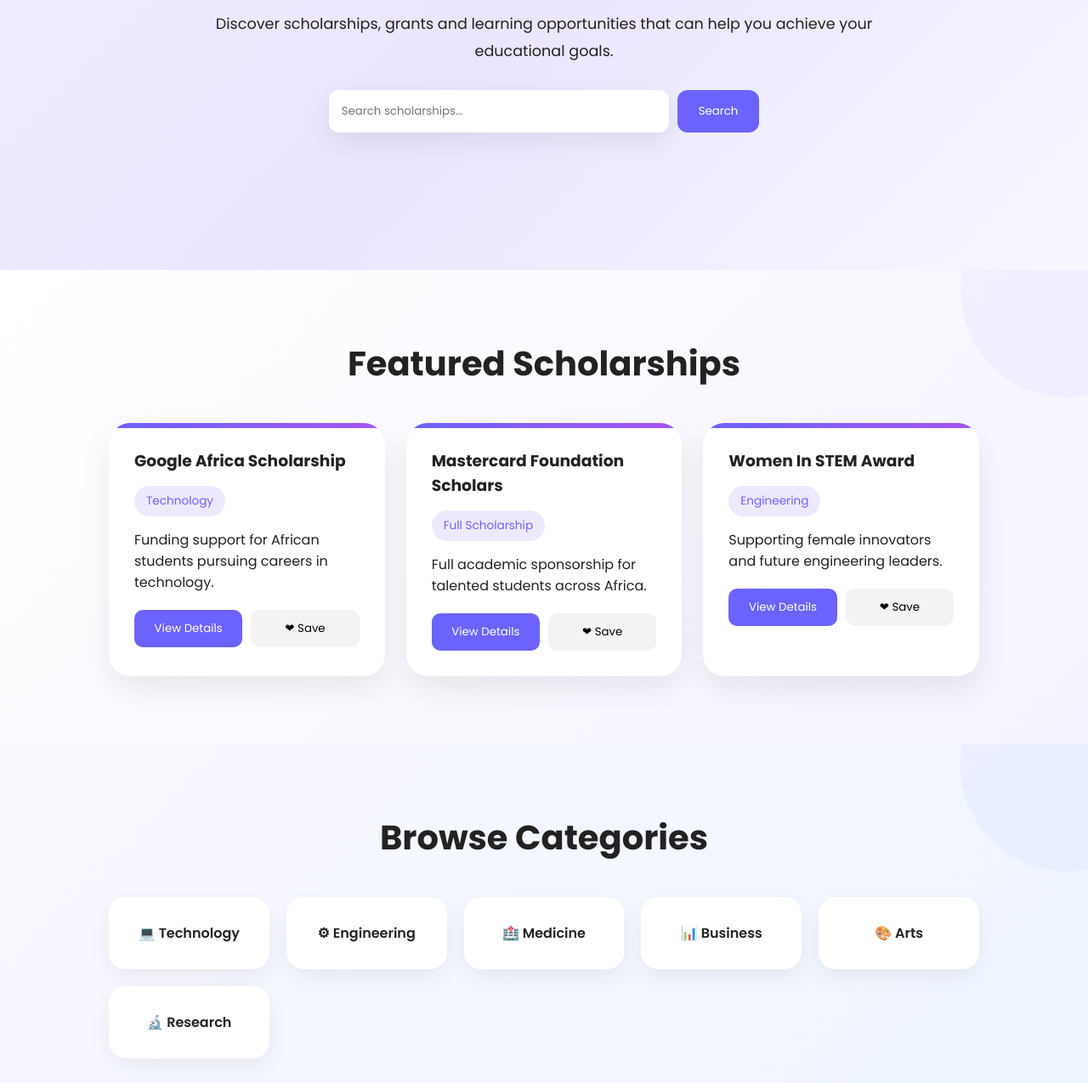
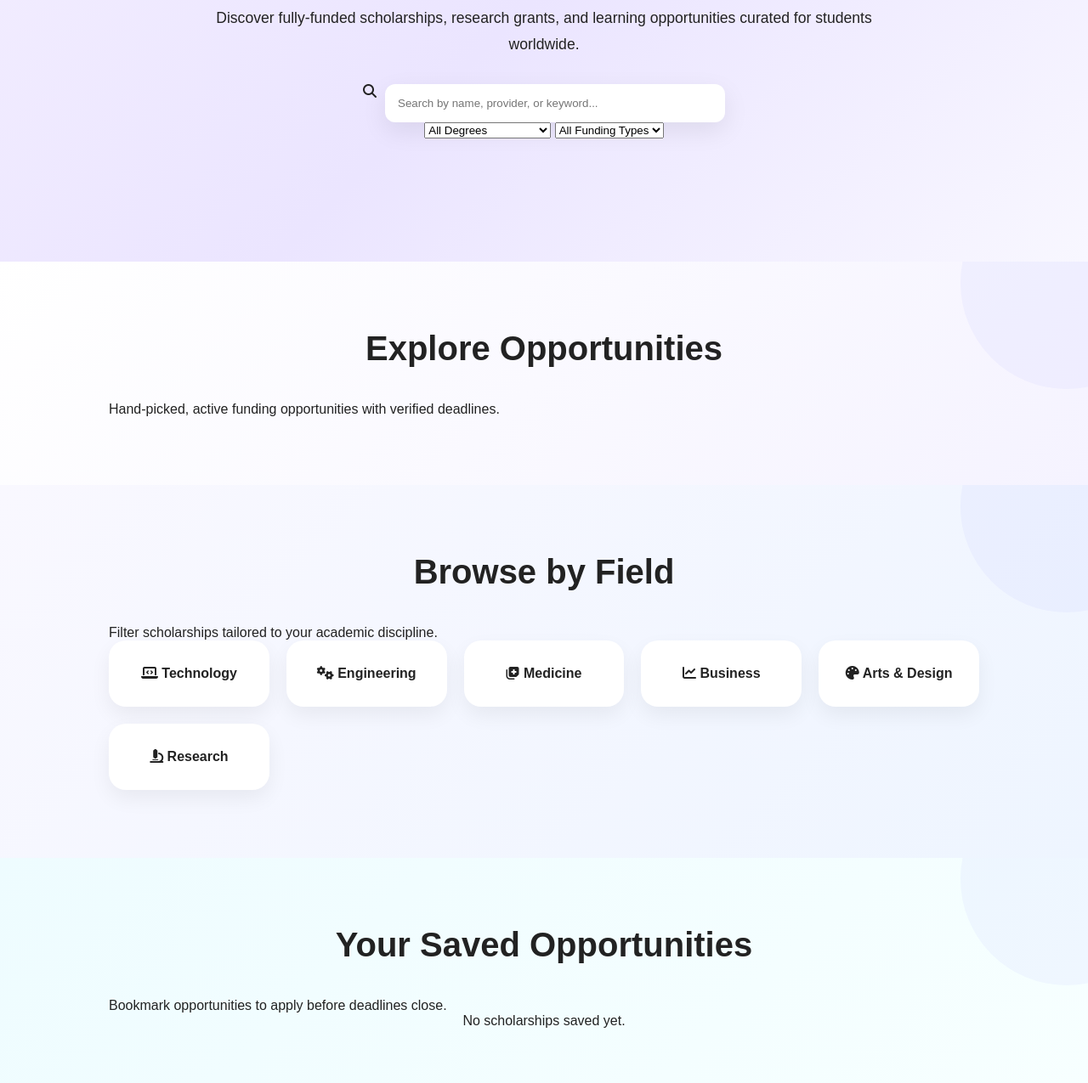
Before and after one commit to d41n3lx/EduBridge, a plain HTML site: page index.html in a window 1280 px wide. Shown: the part 405-1680 px from the top of the page at 85% size. Drawn offline with Linux system fonts and the light colour scheme.

Commit message:
Update index.html

```diff
--- a/index.html
+++ b/index.html
@@ -3,296 +3,139 @@
 <head>
   <meta charset="UTF-8">
   <meta name="viewport" content="width=device-width, initial-scale=1.0">
-
-<title>EduBridge | Find Scholarships & Opportunities</title>
+  <title>EduBridge | Global Scholarship & Grant Engine</title>
 
   <link rel="preconnect" href="https://fonts.googleapis.com">
-<link href="https://fonts.googleapis.com/css2?family=Poppins:wght@300;400;500;600;700;800&display=swap" rel="stylesheet">
-
+  <link href="https://fonts.googleapis.com/css2?family=Plus+Jakarta+Sans:wght@300;400;500;600;700;800&display=swap" rel="stylesheet">
+  <link rel="stylesheet" href="https://cdnjs.cloudflare.com/ajax/libs/font-awesome/6.5.1/css/all.min.css">
   <link rel="stylesheet" href="style.css">
 </head>
-
 <body>
 
-<!-- NAVBAR -->
+  <nav>
+    <div class="logo">EduBridge<span class="dot">.</span></div>
+    <ul>
+      <li><a href="#home">Home</a></li>
+      <li><a href="#scholarships">Explore</a></li>
+      <li><a href="#categories">Categories</a></li>
+      <li><a href="#saved">Saved <span id="savedBadge">0</span></a></li>
+    </ul>
+  </nav>
 
-<nav>
+  <section class="hero" id="home">
+    <div class="hero-content">
+      <div class="badge-pill">✨ Over $2.5M in Verified Opportunities</div>
+      <h1>Fund Your Future.<br><span class="gradient-text">Unlock Opportunities.</span></h1>
+      <p>Discover fully-funded scholarships, research grants, and learning opportunities curated for students worldwide.</p>
 
-<div class="logo">
-EduBridge
+      <div class="search-container">
+        <div class="search-box">
+          <i class="fas fa-search search-icon"></i>
+          <input type="text" id="searchInput" placeholder="Search by name, provider, or keyword..." onkeyup="filterScholarships()">
         </div>
 
-<ul>
+        <div class="filter-group">
+          <select id="levelFilter" onchange="filterScholarships()">
+            <option value="all">All Degrees</option>
+            <option value="Undergraduate">Undergraduate</option>
+            <option value="Master's">Master's</option>
+            <option value="PhD">PhD</option>
+            <option value="Bootcamp">Bootcamp/Fellowship</option>
+          </select>
 
-<li>
-<a href="#home">Home</a>
-</li>
+          <select id="fundingFilter" onchange="filterScholarships()">
+            <option value="all">All Funding Types</option>
+            <option value="Full Scholarship">Fully Funded</option>
+            <option value="Partial Scholarship">Partial Funding</option>
+            <option value="Grant">Grant / Award</option>
+          </select>
+        </div>
+      </div>
+    </div>
+  </section>
 
-<li>
-<a href="#scholarships">Scholarships</a>
-</li>
-
-<li>
-<a href="#categories">Categories</a>
-</li>
-
-<li>
-<a href="#saved">Saved</a>
-</li>
-
-</ul>
-
-</nav>
-
-<!-- HERO -->
-
-<section class="hero" id="home">
-
-<div class="hero-content">
-
-<h1>
-Find Scholarships.
-<br>
-Unlock Opportunities.
-</h1>
-
-<p>
-
-Discover scholarships, grants and learning
-opportunities that can help you achieve
-your educational goals.
-
-</p>
-
-<div class="search-box">
-
-<input
-type="text"
-id="searchInput"
-placeholder="Search scholarships..."
->
-
-<button onclick="searchScholarships()">
-Search
-</button>
-
+  <section id="scholarships">
+    <div class="section-header">
+      <h2>Explore Opportunities</h2>
+      <p>Hand-picked, active funding opportunities with verified deadlines.</p>
     </div>
 
+    <div class="scholarship-grid" id="scholarshipGrid">
+      </div>
+  </section>
+
+  <section id="categories">
+    <div class="section-header">
+      <h2>Browse by Field</h2>
+      <p>Filter scholarships tailored to your academic discipline.</p>
     </div>
 
+    <div class="category-grid">
+      <div class="category-card" onclick="selectCategory('Technology')">
+        <i class="fas fa-laptop-code"></i>
+        <span>Technology</span>
+      </div>
+      <div class="category-card" onclick="selectCategory('Engineering')">
+        <i class="fas fa-cogs"></i>
+        <span>Engineering</span>
+      </div>
+      <div class="category-card" onclick="selectCategory('Medicine')">
+        <i class="fas fa-notes-medical"></i>
+        <span>Medicine</span>
+      </div>
+      <div class="category-card" onclick="selectCategory('Business')">
+        <i class="fas fa-chart-line"></i>
+        <span>Business</span>
+      </div>
+      <div class="category-card" onclick="selectCategory('Arts')">
+        <i class="fas fa-palette"></i>
+        <span>Arts & Design</span>
+      </div>
+      <div class="category-card" onclick="selectCategory('Research')">
+        <i class="fas fa-microscope"></i>
+        <span>Research</span>
+      </div>
+    </div>
   </section>
 
-<!-- FEATURED SCHOLARSHIPS -->
-
-<section id="scholarships">
-
-<h2>
-Featured Scholarships
-</h2>
-
-<div class="scholarship-grid">
-
-<div class="scholarship-card">
-
-<h3>
-Google Africa Scholarship
-</h3>
-
-<span class="tag">
-Technology
-</span>
-
-<p>
-
-Funding support for African students
-pursuing careers in technology.
-
-</p>
-
-<div class="card-buttons">
-
-<button onclick="openModal(1)">
-View Details
-</button>
-
-<button onclick="saveScholarship('Google Africa Scholarship')">
-❤ Save
-</button>
-
+  <section id="saved">
+    <div class="section-header">
+      <h2>Your Saved Opportunities</h2>
+      <p>Bookmark opportunities to apply before deadlines close.</p>
     </div>
 
+    <div id="savedList" class="saved-container">
+      </div>
+  </section>
+
+  <div class="modal" id="modal">
+    <div class="modal-content">
+      <span class="close" onclick="closeModal()">&times;</span>
+      <div class="modal-header">
+        <span class="tag" id="modalTag">Category</span>
+        <h2 id="modalTitle">Scholarship Title</h2>
+      </div>
+      <div class="modal-body">
+        <p id="modalDescription">Details description text...</p>
+        <div class="modal-meta">
+          <p><strong>Level:</strong> <span id="modalLevel">-</span></p>
+          <p><strong>Funding:</strong> <span id="modalFunding">-</span></p>
+          <p><strong>Deadline:</strong> <span id="modalDeadline">-</span></p>
+        </div>
+      </div>
+      <a href="#" id="modalApplyBtn" class="apply-btn" target="_blank">Official Application Site <i class="fas fa-external-link-alt"></i></a>
+    </div>
   </div>
 
-<div class="scholarship-card">
-
-<h3>
-Mastercard Foundation Scholars
-</h3>
-
-<span class="tag">
-Full Scholarship
-</span>
-
-<p>
-
-Full academic sponsorship for talented
-students across Africa.
-
-</p>
-
-<div class="card-buttons">
-
-<button onclick="openModal(2)">
-View Details
-</button>
-
-<button onclick="saveScholarship('Mastercard Foundation Scholars')">
-❤ Save
-</button>
-
+  <footer>
+    <div class="footer-content">
+      <h3>EduBridge<span class="dot">.</span></h3>
+      <p>Democratizing access to higher education through open opportunity discovery.</p>
+      <p class="copyright">© 2026 EduBridge | Engineered by Daniel Gwoloba</p>
     </div>
-
-</div>
-
-<div class="scholarship-card">
-
-<h3>
-Women In STEM Award
-</h3>
-
-<span class="tag">
-Engineering
-</span>
-
-<p>
-
-Supporting female innovators and future
-engineering leaders.
-
-</p>
-
-<div class="card-buttons">
-
-<button onclick="openModal(3)">
-View Details
-</button>
-
-<button onclick="saveScholarship('Women In STEM Award')">
-❤ Save
-</button>
-
-</div>
-
-</div>
-
-</div>
-
-</section>
-
-<!-- CATEGORIES -->
-
-<section id="categories">
-
-<h2>
-Browse Categories
-</h2>
-
-<div class="category-grid">
-
-<div class="category-card">
-💻 Technology
-</div>
-
-<div class="category-card">
-⚙ Engineering
-</div>
-
-<div class="category-card">
-🏥 Medicine
-</div>
-
-<div class="category-card">
-📊 Business
-</div>
-
-<div class="category-card">
-🎨 Arts
-</div>
-
-<div class="category-card">
-🔬 Research
-</div>
-
-</div>
-
-</section>
-
-<!-- SAVED SCHOLARSHIPS -->
-
-<section id="saved">
-
-<h2>
-Saved Scholarships
-</h2>
-
-<div id="savedList">
-
-<p>
-No scholarships saved yet.
-</p>
-
-</div>
-
-</section>
-
-<!-- MODAL -->
-
-<div class="modal" id="modal">
-
-<div class="modal-content">
-
-<span class="close" onclick="closeModal()">
-×
-</span>
-
-<h2 id="modalTitle">
-Scholarship Title
-</h2>
-
-<p id="modalDescription">
-Scholarship details will appear here.
-</p>
-
-<a
-href="#"
-class="apply-btn"
-target="_blank"
->
-Apply Now
-</a>
-
-</div>
-
-</div>
-
-<!-- FOOTER -->
-
-<footer>
-
-<h3>
-EduBridge
-</h3>
-
-<p>
-
-Helping students discover opportunities
-and build brighter futures.
-
-</p>
-
   </footer>
 
   <script src="script.js"></script>
+</body>
 
-</body>
  </html>
```
Lines whose indentation alone changed are shown as unchanged.
